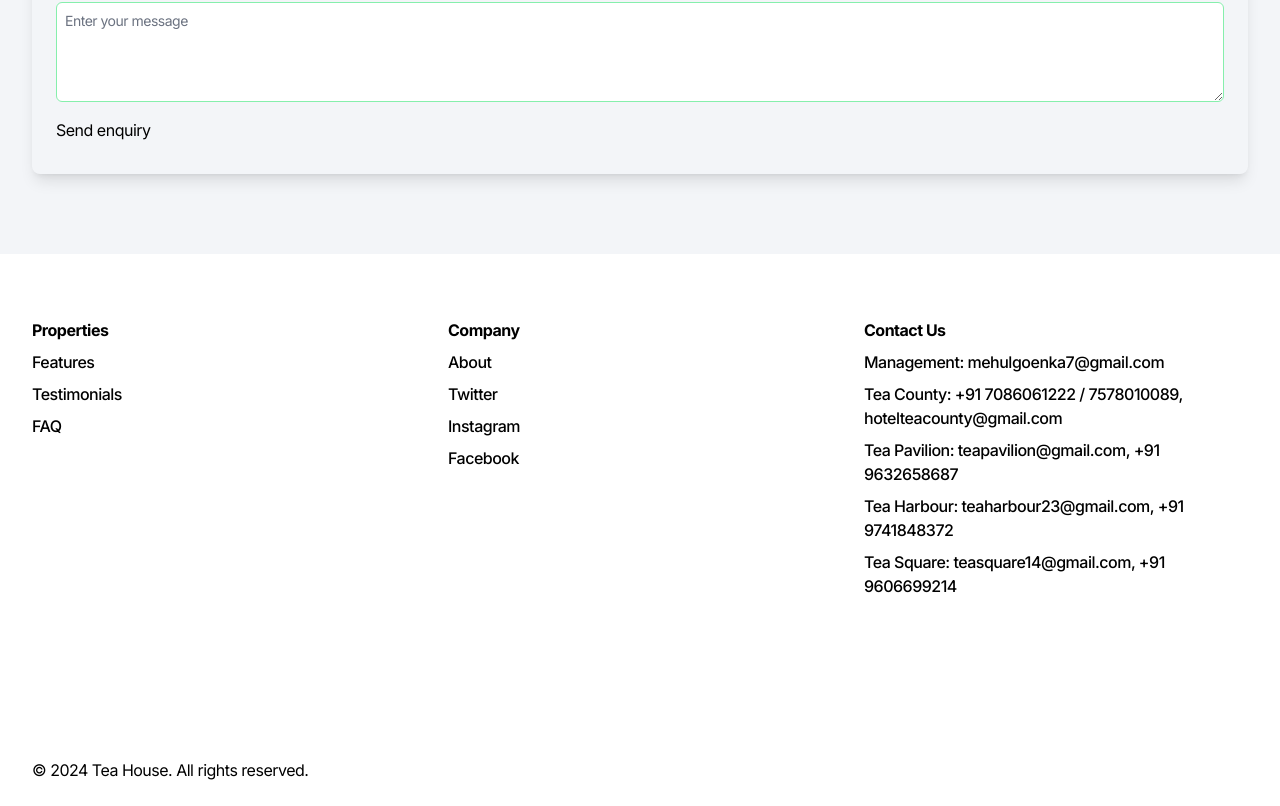
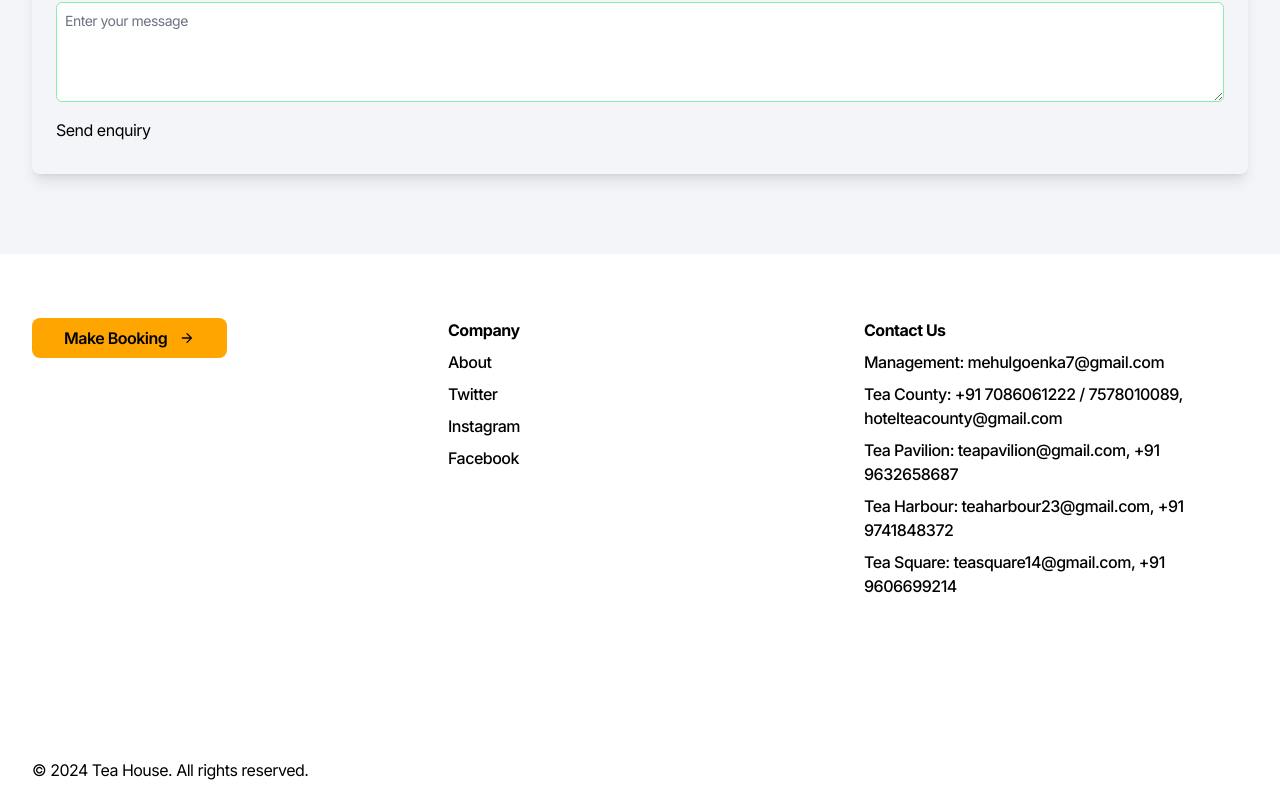
Before and after one commit to ishaan-chadha1/mk-residencies, a Next.js app: page / in a window 1280 px wide. Shown: the part 7956-8762 px from the top of the page. Built offline with nearby package versions, Linux system fonts and the light colour scheme.

Commit message:
Fix in footer and addition of make a booking button

```diff
--- a/components/Footer/Footer.js
+++ b/components/Footer/Footer.js
@@ -5,23 +5,6 @@ import { ButtonGroup } from "@components/Button";
 import { Icon } from "@iconify/react";
 
 const DATA = [
-    {
-        title: "Properties",
-        items: [
-            {
-                label: "Features",
-                href: "#features"
-            },
-            {
-                label: "Testimonials",
-                href: "#testimonials"
-            },
-            {
-                label: "FAQ",
-                href: "#faq"
-            }
-        ]
-    },
     {
         title: "Company",
         items: [
@@ -83,6 +66,16 @@ export const Footer = () => {
             <SectionContainer className="footer--container wrap wrap-px relative z-10">
                 <div className="footer--content-container py-16">
                     <div className="footer-links mb-12 grid grid-cols-1 md:grid-cols-2 lg:grid-cols-3 gap-8 md:mb-16">
+                        <ButtonGroup alignment="left">
+                            <a
+                                role="button"
+                                href="https://github.com/ishaan-chadha1"
+                                className="btn btn--secondary"
+                            >
+                                Make Booking
+                                <Icon icon="material-symbols:arrow-forward-rounded" />
+                            </a>
+                        </ButtonGroup>
                         {DATA.map((footerLinks) => (
                             <div
                                 key={footerLinks.title}
```
